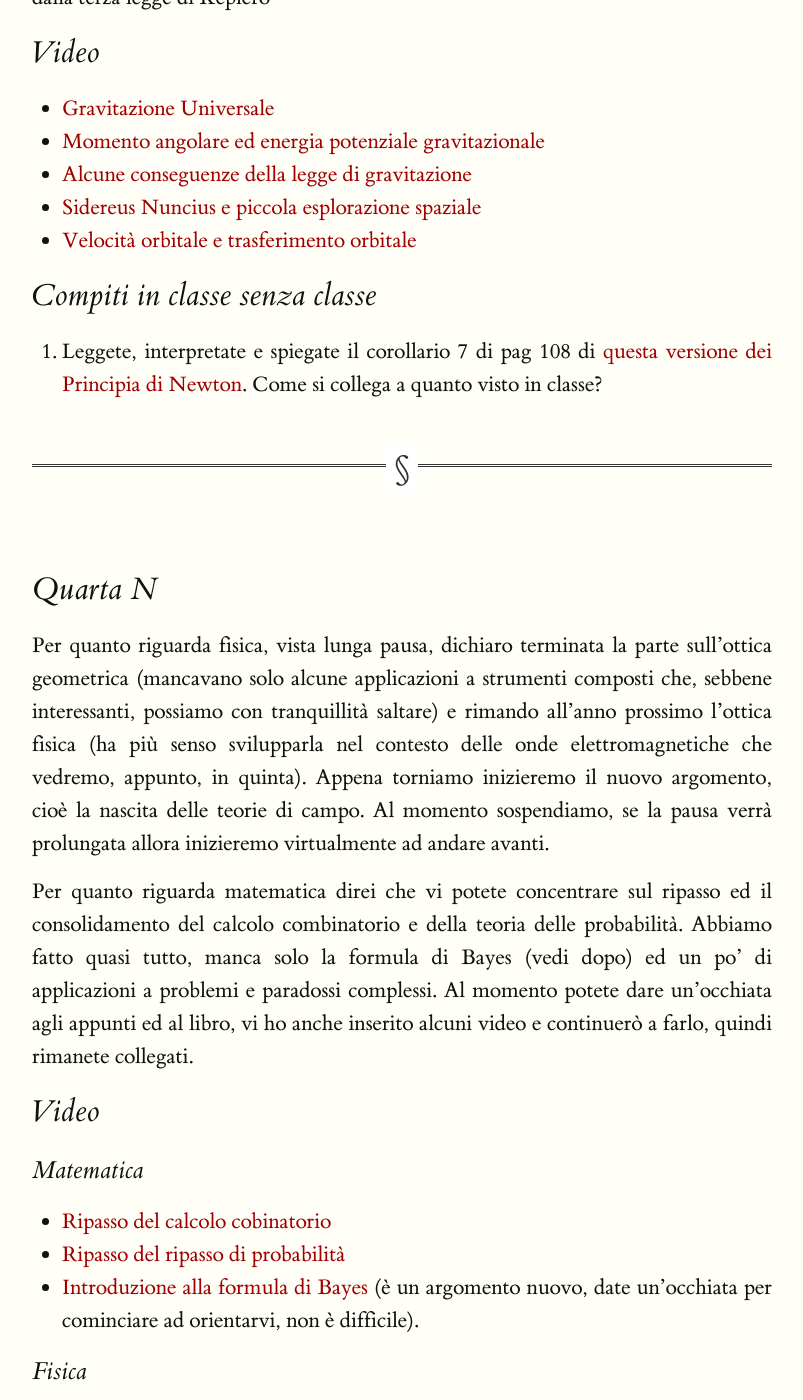
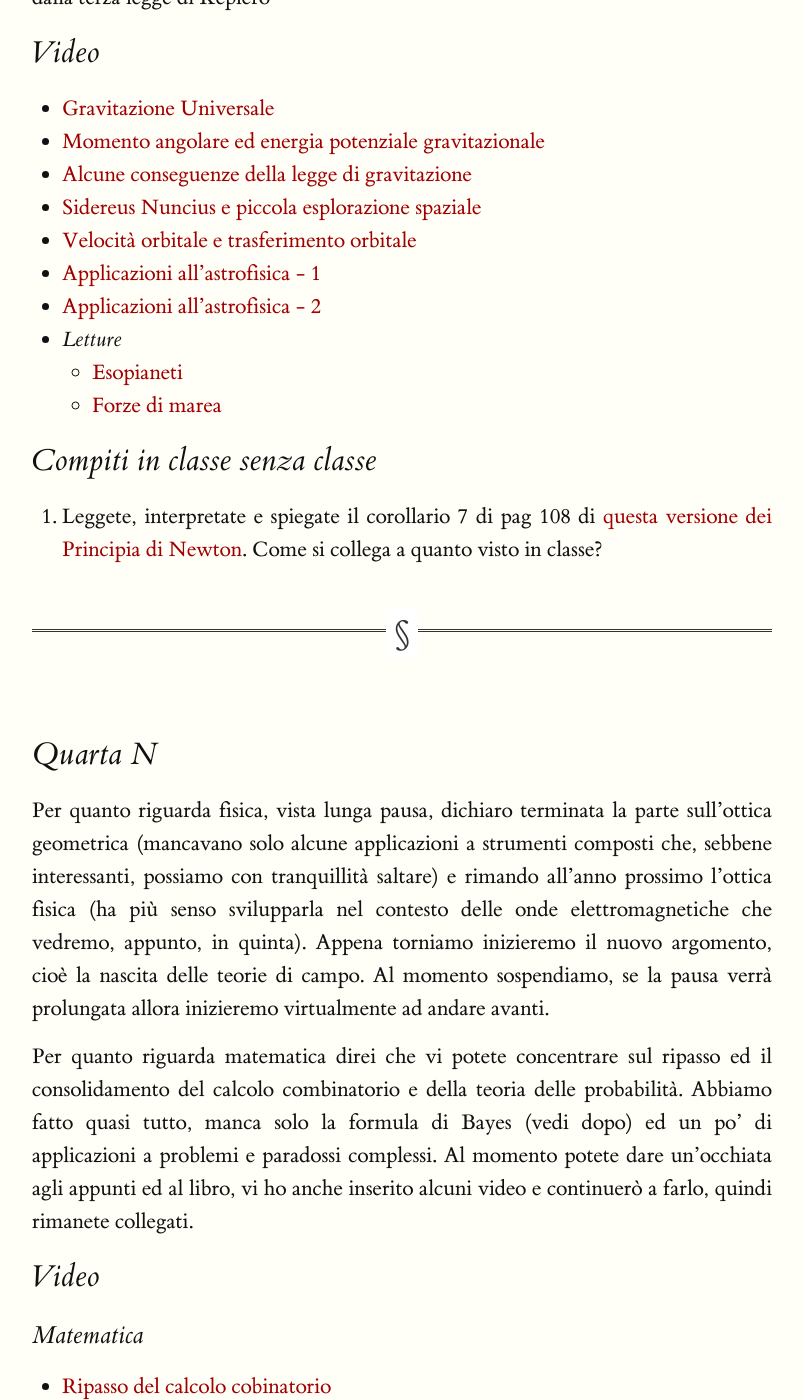
Before and after one commit to orporick/orporick.github.io, a Jekyll site: the page built from esilio.md, in a window 1280 px wide and 1400 px high, scrolled down 1527 px. Shown: the whole window, without its empty margins (238-1041 px from the left). Built offline with Jekyll 4.4.1, drawn with Linux system fonts in a browser that asks for light colours; nearby versions of some CDN libraries; some of the changed text lies outside the part shown.

Commit message:
Nuovo post

```diff
--- a/esilio.md
+++ b/esilio.md
@@ -58,6 +58,11 @@ quadrato della distanza dalla terza legge di Keplero
 * [Alcune conseguenze della legge di gravitazione](https://www.youtube.com/watch?v=voEnq4poeCU)
 * [Sidereus Nuncius e piccola esplorazione spaziale](https://www.youtube.com/watch?v=rDPWYbLO6dU)
 * [Velocità orbitale e trasferimento orbitale](https://www.youtube.com/watch?v=9s6qhRDMRFo)
+* [Applicazioni all'astrofisica - 1](https://www.youtube.com/watch?v=1cJIq_NnHho)
+* [Applicazioni all'astrofisica - 2](https://www.youtube.com/watch?v=PlVUShw8J4Q)
+* *Letture*
+	* [Esopianeti](http://orporick.github.io/lettere/2017/02/27/letterauniverso/)
+	* [Forze di marea](http://orporick.github.io/lettere/2018/05/28/lettera-sulle-maree/)
 
 ## Compiti in classe senza classe
 
@@ -93,6 +98,10 @@ continuerò a farlo, quindi rimanete collegati.
 * [Ripasso del ripasso di probabilità](https://www.youtube.com/watch?v=2sawn5v0JgE)
 * [Introduzione alla formula di Bayes](https://www.youtube.com/watch?v=DW6Ay7TljC0) (è un argomento nuovo,
 date un'occhiata per cominciare ad orientarvi, non è difficile).
+* [Esecizi di probabilità](https://www.youtube.com/watch?v=1SiS1XUQcKY)
+* *Letture*
+	* [Problema di probabilità](http://orporick.github.io/imperfezioni/2015/03/04/problema-di-probabilita-in-5g/)
+	* [Paradosso di Monty Hall](http://orporick.github.io/lettere/2017/12/19/lettera-sulla-probabilita/)
 
 ### Fisica
 
@@ -162,6 +171,7 @@ differenziali, che però taglierò molto. Rimanete con le orecchie dritte.
 ### Fisica
 * [Introduzione al k-calculus (parte prima)](https://www.youtube.com/watch?v=Klv2-67naQY)
 * [Relatività, simultaneità, paradosso dei gemelli](https://www.youtube.com/watch?v=AfhyyH3HG84)
+* [Relatività, composizione delle velocità e trasformazioni di Lorentz](https://youtu.be/yQ35fZzR4xs)
 * Cenni sui cenni sulla crisi della fisica classica (video vecchi):
 	* [parte1](https://www.youtube.com/watch?v=uH7dimfmhDY)
 	* [parte2](https://www.youtube.com/watch?v=-vgiI3hz9xU)
```
